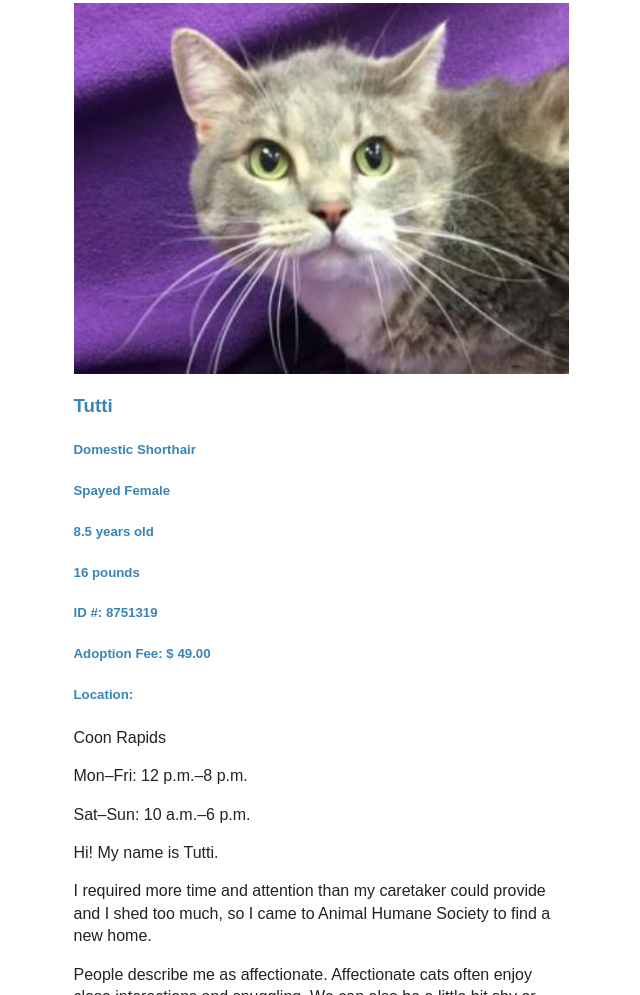
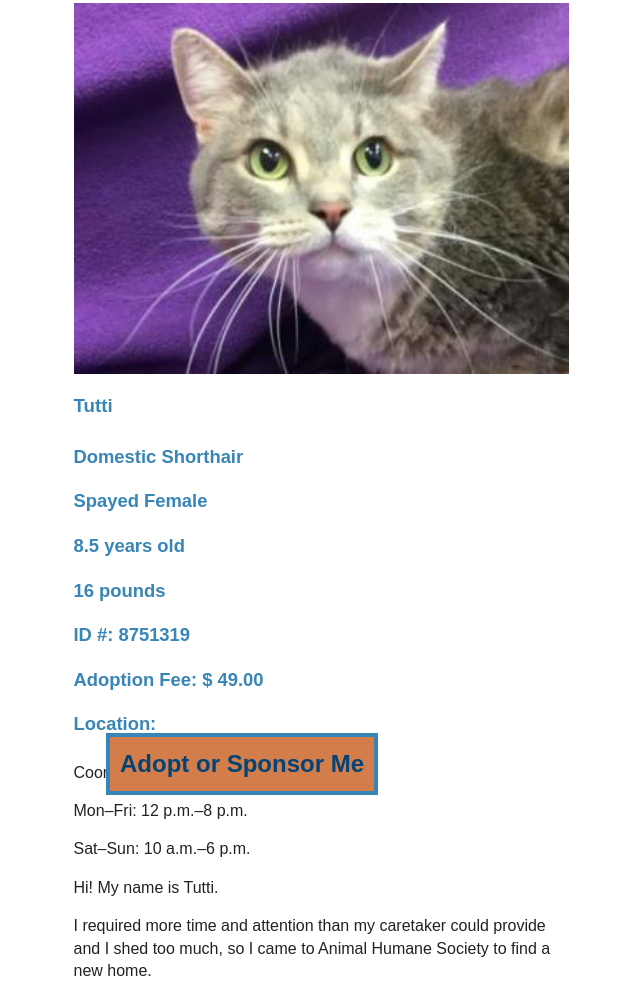
Before and after one commit to gvespasiano/assignment12, a plain HTML site: page tutti.html in a window 1280 px wide. Shown: the part 187-1182 px from the top of the page, without its empty margins (319-959 px from the left). Drawn offline with nearby package versions, Linux system fonts and the light colour scheme.

Commit message:
CSS/HTMLforCTA

```diff
--- a/css/main.css
+++ b/css/main.css
@@ -172,6 +172,11 @@ h1,h2{
 h3,h4,h5{
 	color:#3885b7;
 }
+h5{
+	font-size:115%;
+	line-height:.75em;
+}
+
 h3:hover{
 	color:#d37e4a;
 }
@@ -200,8 +205,25 @@ p{
 .animalbio img{
 	width:100%;
 }
+.adoptmain, .adopt{
+	background-color:#d37e4a;
+	padding:10px;
+	text-align:center;
+	border:solid 4px #3885b7;
+	cursor:pointer;
+}
+.adopt{
+	position:fixed;
+	top:900px;
+	left:425px;
 
-
+}
+.adoptmain:hover{
+	color:#3885b7;
+}
+.adopt:hover{
+	color:#3885b7;
+}
 
 
 
--- a/tutti.html
+++ b/tutti.html
@@ -64,10 +64,10 @@ Hi, I'm Tutti! If you've ever experienced being picked last at a team draft or a
 
 	</article>
 </section>
-
+<h2 class="adopt">Adopt or Sponsor Me</h2>
 
 <div id="emailform">
-<h2>Join Our Email List</h2><form action="my-form.php">
+<h2>Adopt or Sponsor Me</h2><form action="my-form.php">
 <p>
 	<h4>Email:</h4>
 	<input type="email" name="phone" rows="1" cols="48"><br>
```
Also changed, not shown: dougie.html (+1 -0 lines), giraffe.html (+1 -1 lines), index.html (+3 -0 lines).
